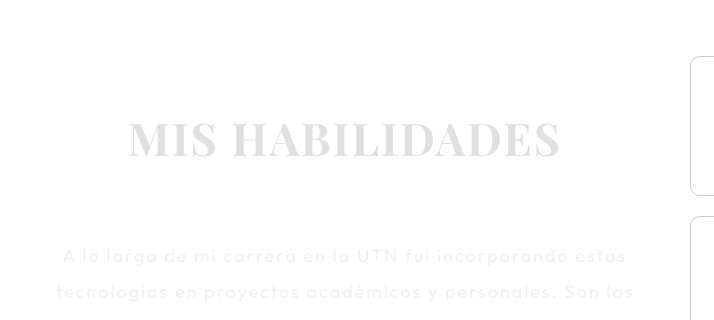
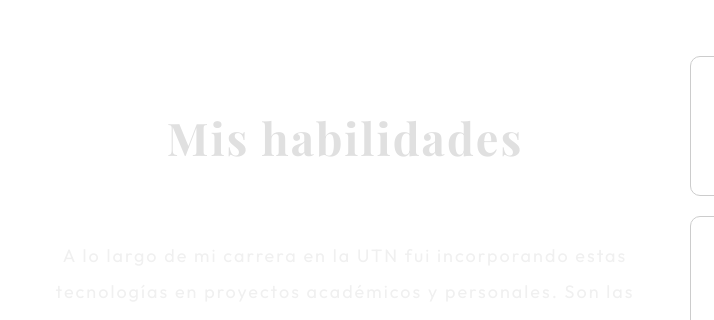
Before and after one commit to manucourtade/manucourtade.github.io, a plain HTML site: page index.html in a window 1280 px wide. Shown: the part 914-1234 px from the top of the page, 0-714 px from the left. Drawn offline with nearby package versions, Linux system fonts and the light colour scheme; a web font is replaced by a local one.

Commit message:
ADD: I add script.js with animations scroll

```diff
--- a/css/styles.css
+++ b/css/styles.css
@@ -5,6 +5,8 @@
     box-sizing: border-box;
     scroll-behavior: smooth;
 }
+
+
 
 #bg-video {
     position: fixed;
@@ -474,3 +476,15 @@
     transform: translateY(-5px); /* Eleva el ícono al hacer hover */
     color: #e6683c;
 }
+
+/*ANIMACION SCROLL*/
+.section-hidden {
+    opacity: 0;
+    transform: translateY(50px);
+    transition: opacity 0.6s ease, transform 0.6s ease;
+}
+
+.section-visible {
+    opacity: 1;
+    transform: translateY(0);
+}
--- a/index.html
+++ b/index.html
@@ -61,15 +61,16 @@
                 </div>
             </div>
         </div>
+
         <section class="inicio">
             <div class="container-inicio">
 
                 <div class="content-incio">
-                    <h2>¿Quien soy?</h2>
+                    <h2></h2>
                     <p>Estudiante de Programación en la UTN Avellaneda, con conocimientos en Java, Python, MySQL y
-                         desarrollo web. Me gusta llevar la teoría a la práctica creando proyectos reales como
-                         juegos con interfaz grafica y la Programacion Orientada a Objetos (Subido a mi GitHub los proyectos), y
-                        estoy listo para dar mis primeros pasos en la industria del software.</p>
+                         desarrollo web. Me gusta llevar la teoría a la práctica creando proyectos reales como juegos con interfaz grafica y
+                          la Programacion Orientada a Objetos
+                        (Subido a mi GitHub los proyectos), y estoy listo para dar mis primeros pasos en la industria del software.</p>
                 </div>
                 <div class="social-media">
                     <a href="https://www.instagram.com/manucourtade/" target="_blank"><i
@@ -87,7 +88,7 @@
 
     <section class="skills" id="skill">
         <div class="content-skills">
-            <h2>MIS HABILIDADES</h2>
+            <h2></h2>
             <p>A lo largo de mi carrera en la UTN fui incorporando estas
                 tecnologías en proyectos académicos y personales.
                  Son las herramientas con las que hoy puedo aportar valor desde el primer día.</p>
@@ -195,9 +196,7 @@
             </li>
         </ul>
     </footer>
-
-
-
+    <script src="script.js"></script>
 </body>
 
 </html>
--- /dev/null
+++ b/script.js
@@ -0,0 +1,72 @@
+function escribir(texto, section) {
+    const elemento = document.querySelector(section);
+    let i = 0;
+    elemento.textContent = "";
+
+    function loop() {
+        if (i < texto.length) {
+            elemento.textContent += texto[i];
+            i++;
+            setTimeout(loop, 60);
+        }
+    }
+
+    loop();
+}
+
+function animarAlVerlo(texto, selector) {
+    const elemento = document.querySelector(selector);
+
+    const observer = new IntersectionObserver(function(entries) {
+        entries.forEach(function(entry) {
+            if (entry.isIntersecting) {
+                escribir(texto, selector);
+                observer.unobserve(elemento); // para que no se repita
+            }
+        });
+    });
+
+    observer.observe(elemento);
+}
+window.onload = function() {
+    // QUIEN SOY ANIMACION
+    animarAlVerlo('¿Quien soy?', '.content-incio h2');
+
+    // MIS HABILIDADES ANIMACION
+    animarAlVerlo('Mis habilidades', '.content-skills h2');
+
+    // OBJETIVO ANIMACION
+    animarAlVerlo('¿Cual es mi objetivo?', '.container-objects h2');
+
+    //CERTICACIONES ANIMACION
+    animarAlVerlo('Titulos certificados', '.contenedor-cert h2');
+}
+
+function animarSeccion(selector) {
+    const elemento = document.querySelector(selector);
+    elemento.classList.add('section-hidden');
+
+    const observer = new IntersectionObserver(function(entries) {
+        entries.forEach(function(entry) {
+            if (entry.isIntersecting) {
+                elemento.classList.add('section-visible');
+            } else {
+                elemento.classList.remove('section-visible');
+            }
+        });
+    });
+
+    observer.observe(elemento);
+}
+
+window.onload = function() {
+    animarAlVerlo('¿Quien soy?', '.content-incio h2');
+    animarAlVerlo('Mis habilidades', '.content-skills h2');
+
+    // Agregá las secciones que querés que aparezcan con scroll
+    animarSeccion('.skills');
+    animarSeccion('.inicio');
+    animarSeccion('.container-skills');
+    animarSeccion('.object');
+    animarSeccion('.certifications');
+}
```
